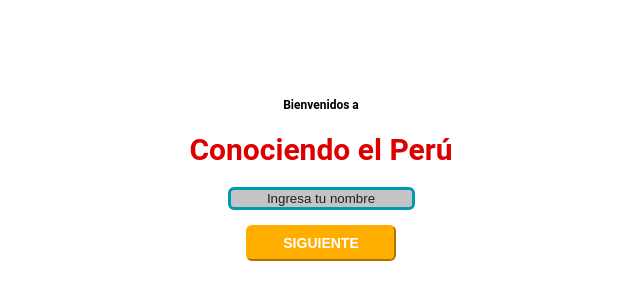
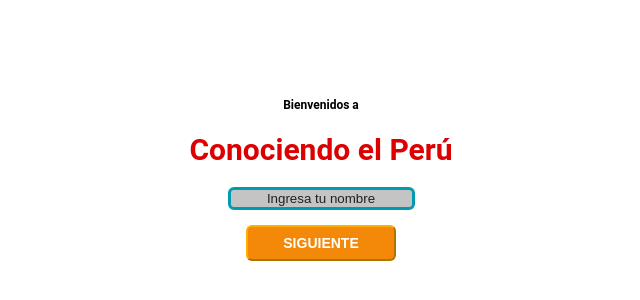
Before and after one commit to MelissaContreras/Trivia-Cu-nto-conoces-el-per--1, a plain HTML site: page index.html in a window 1280 px wide. In both pictures the pointer is over the button "SIGUIENTE". Shown: the whole page, without its empty margins (319-959 px from the left). Drawn offline with Linux system fonts and the light colour scheme.

Commit message:
Update style.css

```diff
--- a/style.css
+++ b/style.css
@@ -25,7 +25,7 @@ button{
 }
 button:hover{
   width: 150px;
-  background-color:#F48809;
+  background-color:#F48809 !important;
 }
 #welcome input[type="text"] {
   background-color:#C4C4C4;
```
